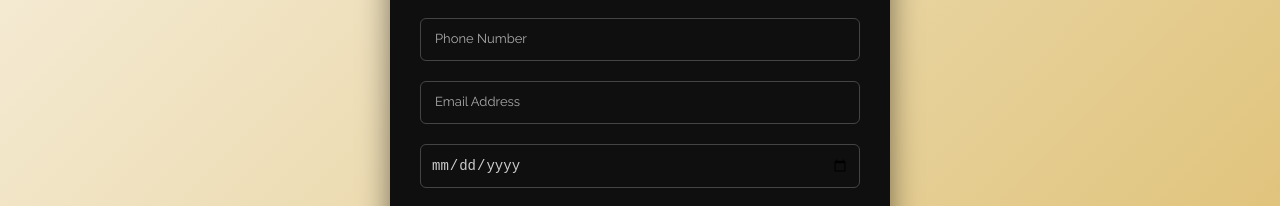
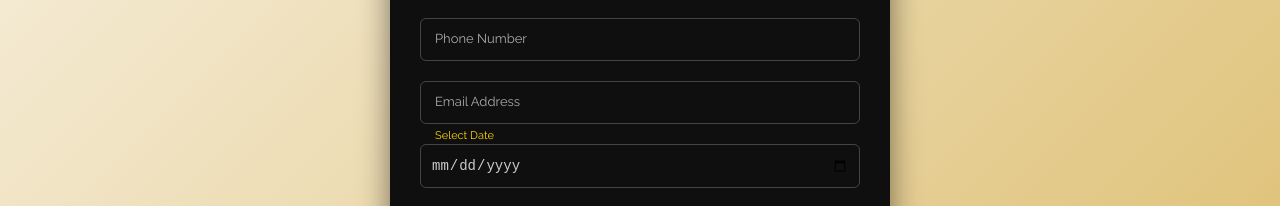
Before and after one commit to Poornima0230/Spektrum, a React (Vite) app: page / in a window 1280 px wide. Shown: the part 6828-7034 px from the top of the page. Built offline with nearby package versions, Linux system fonts and the light colour scheme; a web font is replaced by a local one.

Commit message:
date field

```diff
--- a/src/pages/Form.jsx
+++ b/src/pages/Form.jsx
@@ -152,6 +152,7 @@ export const OrderForm = () => {
               className="form-input"
             />
             {/* <label htmlFor="date"></label> */}
+            <label htmlFor="date">Select Date</label>
           </div>
           <div className="form-group">
             <textarea
--- a/src/styles/form.css
+++ b/src/styles/form.css
@@ -107,7 +107,8 @@ textarea.form-input {
 
 /* move label up */
 .form-input:focus+label,
-.form-input:not(:placeholder-shown)+label {
+.form-input:not(:placeholder-shown)+label,
+.form-input:valid+label {
     top: -8px;
     font-size: 11px;
     color: gold;
```
